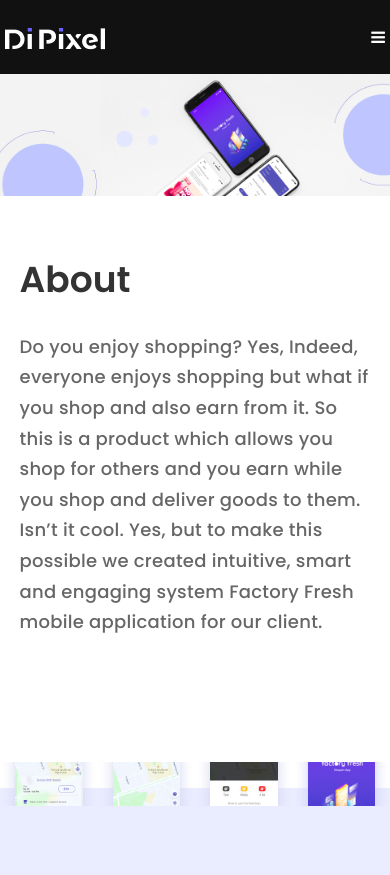
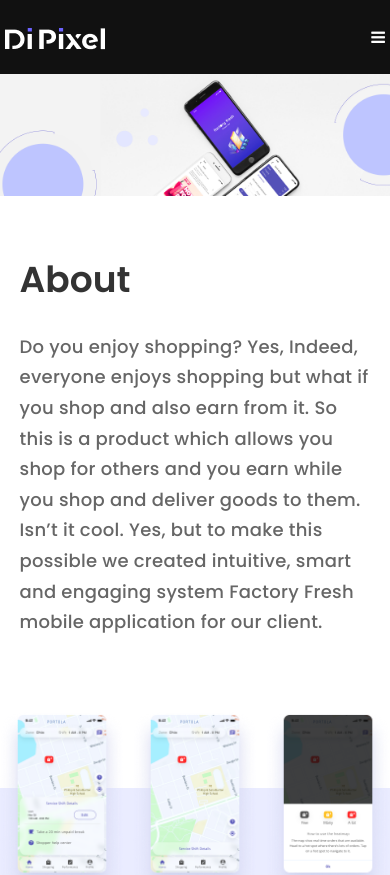
Before and after one commit to Anup888/dipixel, a React (Create React App) app: page /projects in a window 390 px wide. Shown: the top 875 px of the page. Built offline with nearby package versions, Linux system fonts and the light colour scheme.

Commit message:
fixed project page

```diff
--- a/src/assets/style/processblock/style.module.scss
+++ b/src/assets/style/processblock/style.module.scss
@@ -70,4 +70,23 @@
   .content__item {
     width: 90%;
   }
+  .grid__container {
+    display: grid;
+    // grid-auto-columns: 1fr;
+    grid-template-columns: repeat(3, auto);
+  }
+  .grid__item {
+    grid-row: auto;
+    margin: 15px;
+  }
+  .image__item {
+    width: 100%;
+    // height: 100%;
+    object-fit: cover;
+    margin-top: 0px;
+  }
+  .grid__container {
+    margin-top: -104px;
+    grid-gap: 10px;
+  }
 }
--- a/src/assets/style/solutionblock/style.module.scss
+++ b/src/assets/style/solutionblock/style.module.scss
@@ -67,8 +67,33 @@
 .container__spacing {
   margin-bottom: 150px;
 }
+// @media only screen and (max-width: 576px) {
+//   .content__item {
+//     width: 90%;
+//   }
+// }
+
 @media only screen and (max-width: 576px) {
   .content__item {
     width: 90%;
   }
+  .grid__container {
+    display: grid;
+    // grid-auto-columns: 1fr;
+    grid-template-columns: repeat(3, auto);
+  }
+  .grid__item {
+    grid-row: auto;
+    // margin: 15px;
+  }
+  .image__item {
+    width: 100%;
+    // height: 100%;
+    object-fit: cover;
+    margin-top: 0px;
+  }
+  .grid__container {
+    margin-top: -78px;
+    grid-gap: 10px;
+  }
 }
```
